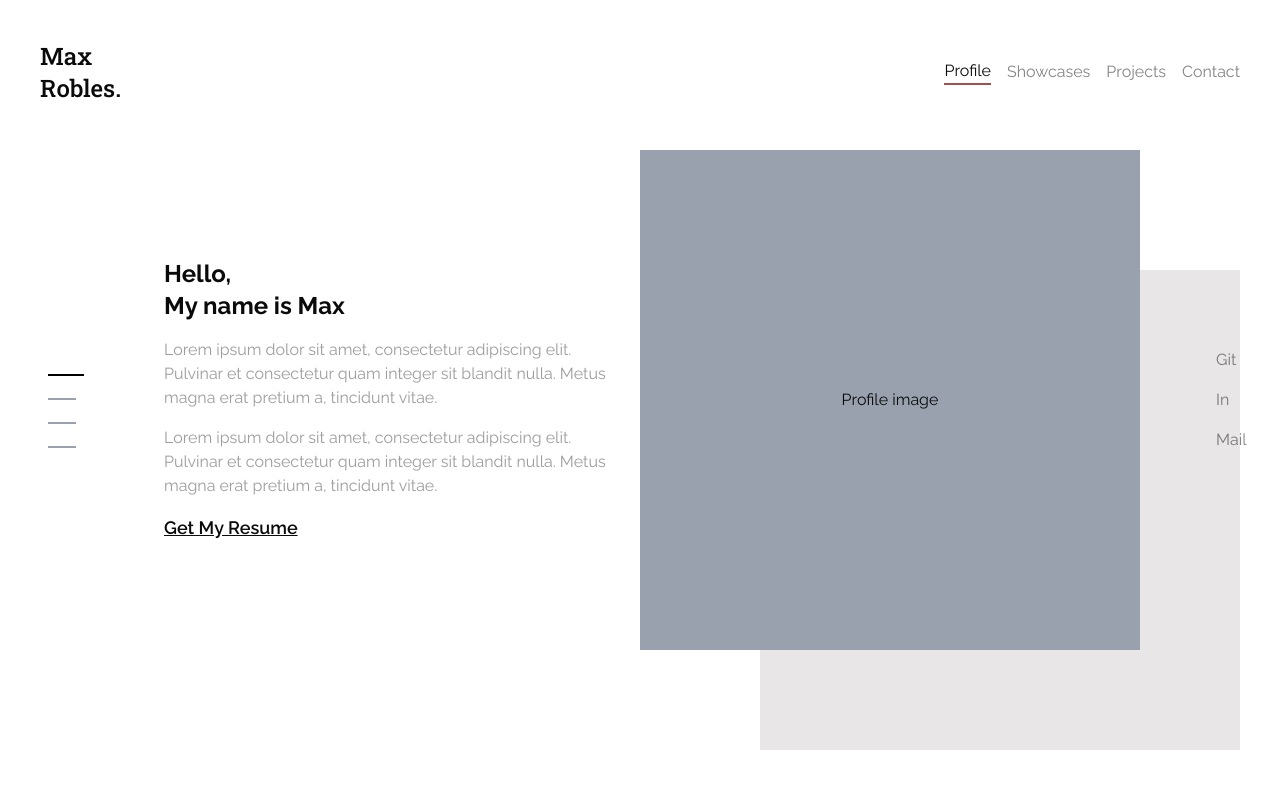
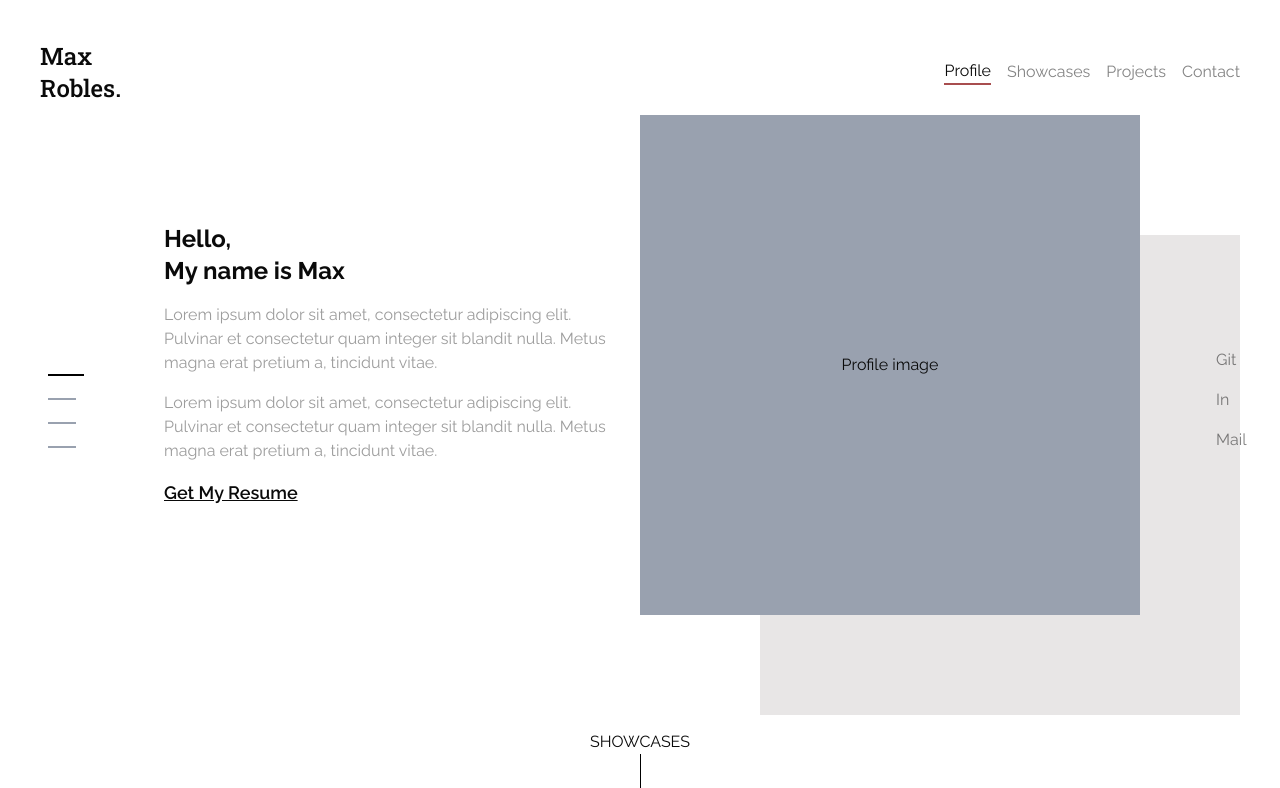
Before and after one commit to ByteBiteChef/portfolio-max-robles, a Next.js app: page / in a window 1280 px wide. Shown: the top 788 px of the page. Built offline with nearby package versions, Linux system fonts and the light colour scheme; no server answers.

Commit message:
add navbutton

```diff
--- a/src/app/globals.css
+++ b/src/app/globals.css
@@ -191,3 +191,13 @@ body {
     background: #555;
   }
 }
+
+.vertical-line {
+  display: block;
+  width: 1px;
+  /* Adjust thickness */
+  height: 50px;
+  /* Adjust height */
+  background-color: black;
+  /* Adjust color */
+}
--- a/src/app/page.tsx
+++ b/src/app/page.tsx
@@ -3,7 +3,7 @@ import ProfileSection from "../components/sections/ProfileSection";
 import ShowcasesSection from "../components/sections/ShowcasesSection";
 import ProjectsSection from "../components/sections/ProjectsSection";
 import ContactSection from "../components/sections/ContactSection";
-
+import NavButton from "../components/navbar/NavButton";
 const Home = () => {
 	return (
 		<>
@@ -12,6 +12,7 @@ const Home = () => {
 				id="profile"
 			>
 				<ProfileSection />
+				<NavButton />
 			</section>
 
 			<section
@@ -19,6 +20,7 @@ const Home = () => {
 				id="showcases"
 			>
 				<ShowcasesSection />
+				<NavButton />
 			</section>
 
 			<section
@@ -26,6 +28,7 @@ const Home = () => {
 				id="projects"
 			>
 				<ProjectsSection />
+				<NavButton />
 			</section>
 
 			<section
--- /dev/null
+++ b/src/components/navbar/NavButton.tsx
@@ -0,0 +1,52 @@
+"use client";
+
+import React, { useState, useEffect } from "react";
+
+const sections = ["profile", "showcases", "projects", "contact"];
+
+const NavButton = () => {
+	const [activeSection, setActiveSection] = useState("");
+
+	useEffect(() => {
+		const sectionElements = document.querySelectorAll("section[id]");
+		const observerOptions = {
+			root: null,
+			rootMargin: "0px",
+			threshold: 0.5,
+		};
+
+		const observer = new IntersectionObserver((entries) => {
+			entries.forEach((entry) => {
+				if (entry.isIntersecting) {
+					const id = entry.target.getAttribute("id");
+					if (id) {
+						setActiveSection(id);
+					}
+				}
+			});
+		}, observerOptions);
+
+		sectionElements.forEach((section) => observer.observe(section));
+
+		return () => {
+			sectionElements.forEach((section) => observer.unobserve(section));
+		};
+	}, []);
+
+	const currentIndex = sections.indexOf(activeSection);
+	const nextSection =
+		currentIndex !== -1 && currentIndex < sections.length - 1
+			? sections[currentIndex + 1]
+			: sections[0];
+
+	return (
+		<>
+			<a href={`#${nextSection}`} className="raleway uppercase">
+				{nextSection.charAt(0).toUpperCase() + nextSection.slice(1)}
+			</a>
+			<div className="vertical-line"></div>
+		</>
+	);
+};
+
+export default NavButton;
--- a/src/components/sections/ProjectsSection.tsx
+++ b/src/components/sections/ProjectsSection.tsx
@@ -27,7 +27,7 @@ const ProjectsSection = () => {
 		},
 	];
 	return (
-		<div className="flex flex-col items-center justify-center w-full md:w-2/3 lg:w-2/3 xl:w-2/3 px-6">
+		<div className="flex flex-col items-center justify-center h-screen w-full md:w-2/3 lg:w-2/3 xl:w-2/3 px-6">
 			<div className="flex flex-col w-full py-8">
 				<h1 className="text-2xl font-bold">Projects.</h1>
 				<p className="opacity-40 w-full md:w-1/2">
--- a/src/components/sections/ShowcasesSection.tsx
+++ b/src/components/sections/ShowcasesSection.tsx
@@ -3,7 +3,7 @@ import CarouselComponent from "../carousel/Carousel";
 
 const ShowcasesSection = () => {
 	return (
-		<div className="flex flex-col items-center justify-center w-full md:w-2/3 lg:w-2/3 xl:w-2/3 px-6">
+		<div className="flex flex-col items-center justify-center h-screen w-full md:w-2/3 lg:w-2/3 xl:w-2/3 px-6">
 			<div className="flex flex-col w-full py-8">
 				<h1 className="text-2xl font-bold">Showcases.</h1>
 				<p className="opacity-40 w-full md:w-1/2">
```
